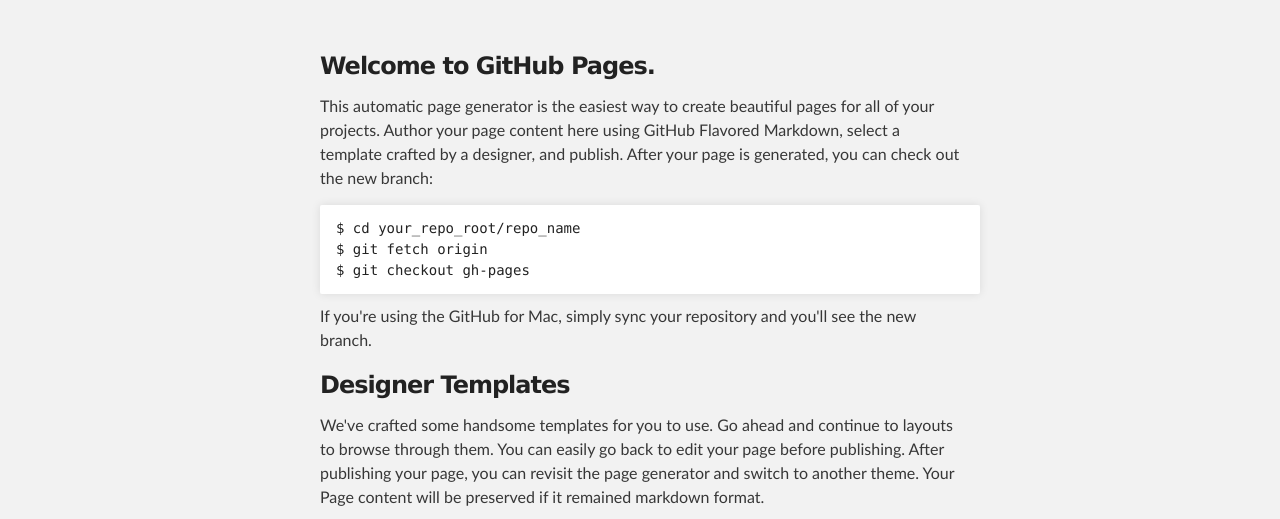
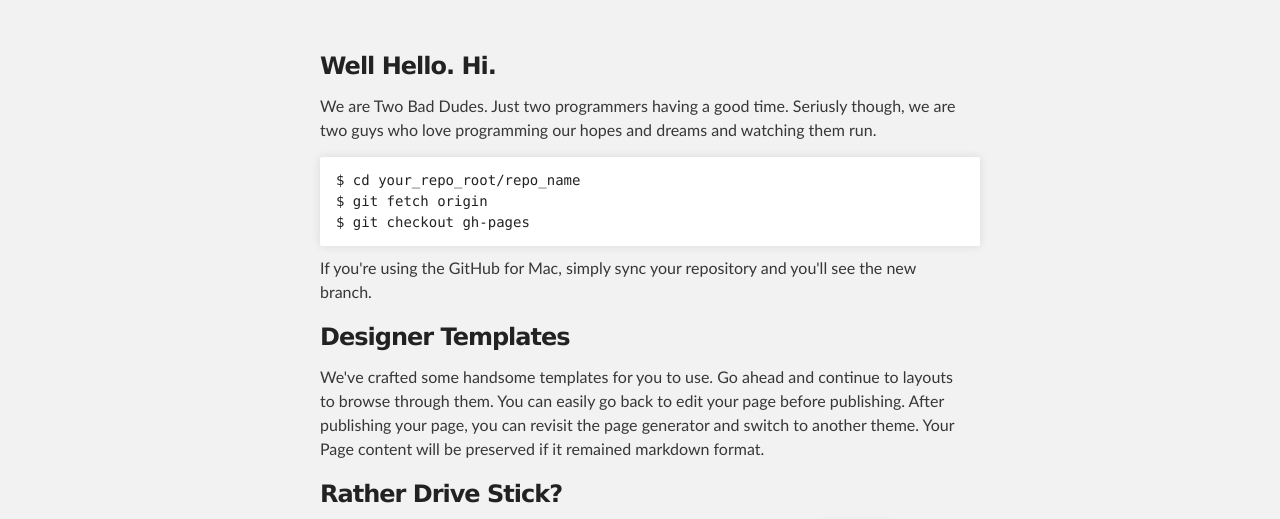
Before and after one commit to TooBadDudes/toobaddudes.github.io, a plain HTML site: page index.html in a window 1280 px wide. Shown: the part 212-731 px from the top of the page. Drawn offline with Linux system fonts and the light colour scheme.

Commit message:
Update index.html

```diff
--- a/index.html
+++ b/index.html
@@ -27,10 +27,17 @@
     <!-- MAIN CONTENT -->
     <div id="main_content_wrap" class="outer">
       <section id="main_content" class="inner">
+
         <h3>
-<a id="welcome-to-github-pages" class="anchor" href="#welcome-to-github-pages" aria-hidden="true"><span class="octicon octicon-link"></span></a>Welcome to GitHub Pages.</h3>
+        <a id="welcome-to-github-pages" class="anchor" href="#welcome-to-github-pages" aria-hidden="true">
+        <span class="octicon octicon-link"></span></a>
+         Well Hello. Hi.
 
-<p>This automatic page generator is the easiest way to create beautiful pages for all of your projects. Author your page content here using GitHub Flavored Markdown, select a template crafted by a designer, and publish. After your page is generated, you can check out the new branch:</p>
+        </h3>
+
+<p>We are Two Bad Dudes. Just two programmers having a good time. Seriusly though, we are two guys who
+  love programming our hopes and dreams and watching them run.
+</p>
 
 <pre><code>$ cd your_repo_root/repo_name
 $ git fetch origin
```
